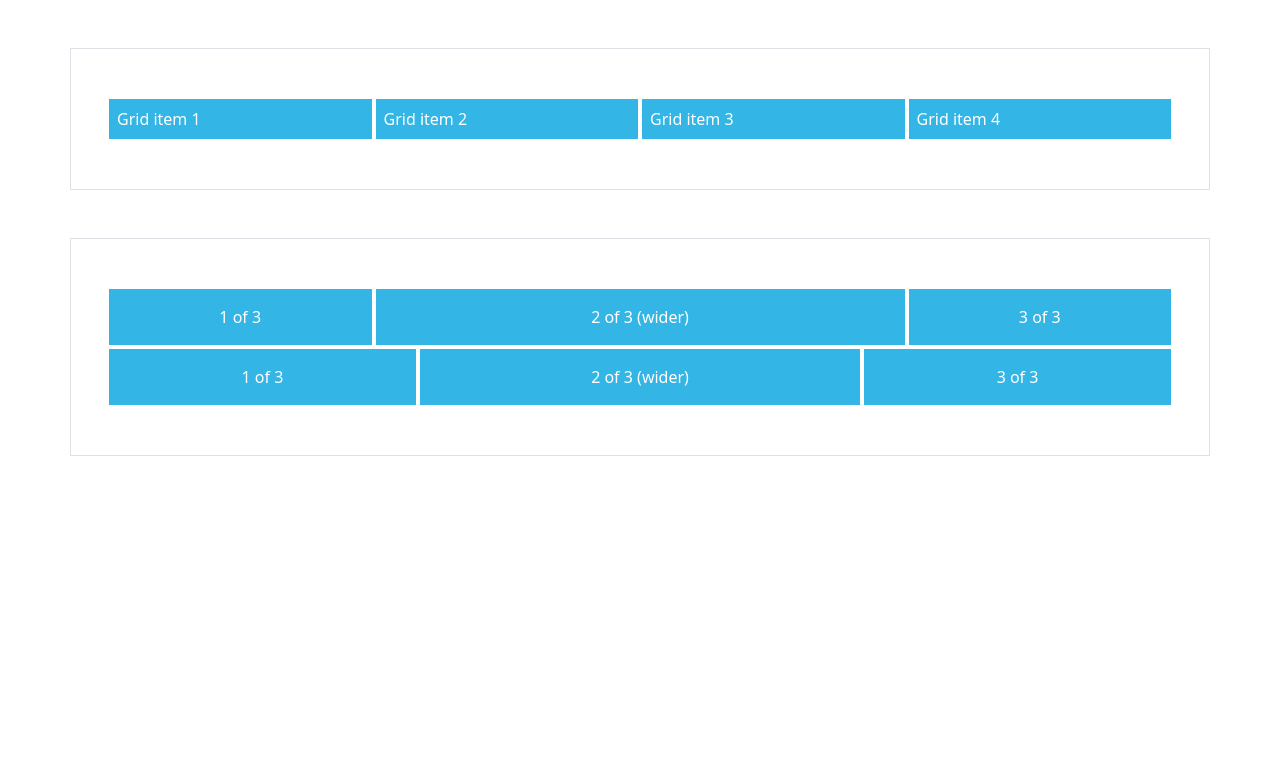
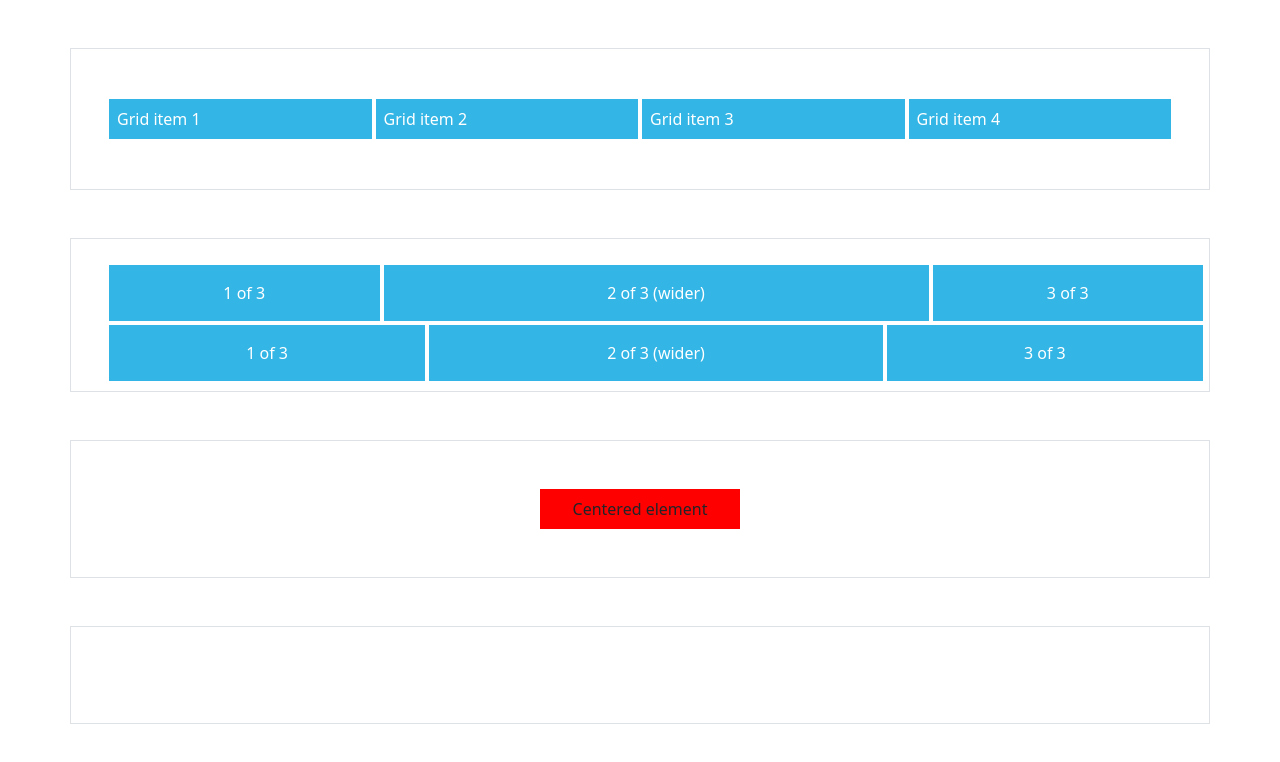
Before and after one commit to Rashedin-063/Exploration-of-Bootstrap, a plain HTML site: page 01-crash-course/1.06 - Spacin/spacing.html in a window 1280 px wide. Drawn offline with nearby package versions, Linux system fonts and the light colour scheme.

Commit message:
spacing explored

```diff
--- a/01-crash-course/1.06 - Spacin/spacing.html
+++ b/01-crash-course/1.06 - Spacin/spacing.html
@@ -33,7 +33,7 @@
 </section>
 
 
-<section class="container text-center  mt-5 border p-5">
+<section class="container text-center  mt-5 border ps-5 pe-3 pt-4 pb-2">
   <div class="row">
     <div class="col">
       1 of 3
@@ -58,6 +58,24 @@
   </div>
 </section>
 
+<!-- <section class="container text-center  mt-5 border p-5">
+  <div class="grid gap-0 column-gap-3">
+  <div class="p-2 g-col-6">Grid item 1</div>
+  <div class="p-2 g-col-6">Grid item 2</div>
+  <div class="p-2 g-col-6">Grid item 3</div>
+  <div class="p-2 g-col-6">Grid item 4</div>
+</div>
+</section> -->
+
+
+<section class="container text-center  mt-5 border p-5">
+<div class="mx-auto p-2" style="width: 200px; background-color: red;">
+  Centered element
+</div>
+</section>
+<section class="container text-center  mt-5 border p-5">
+
+</section>
 
 
 
```
